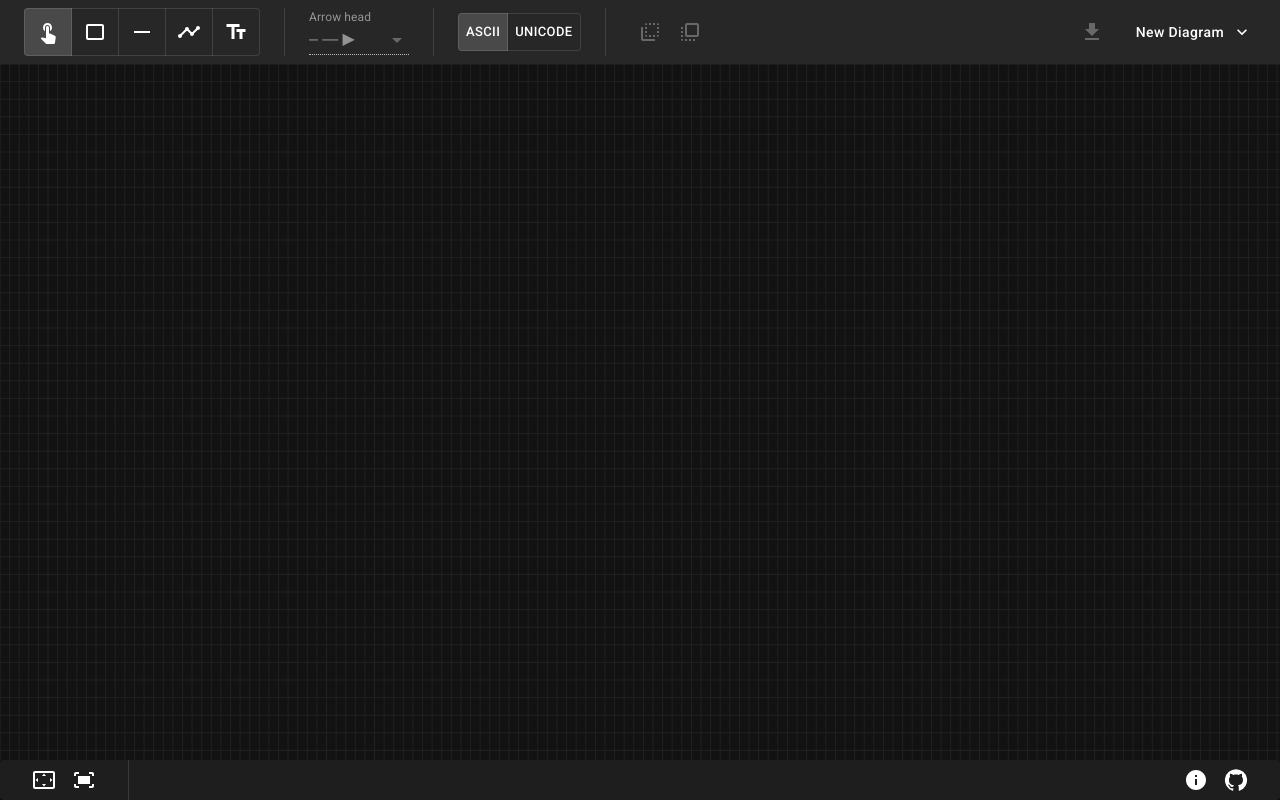
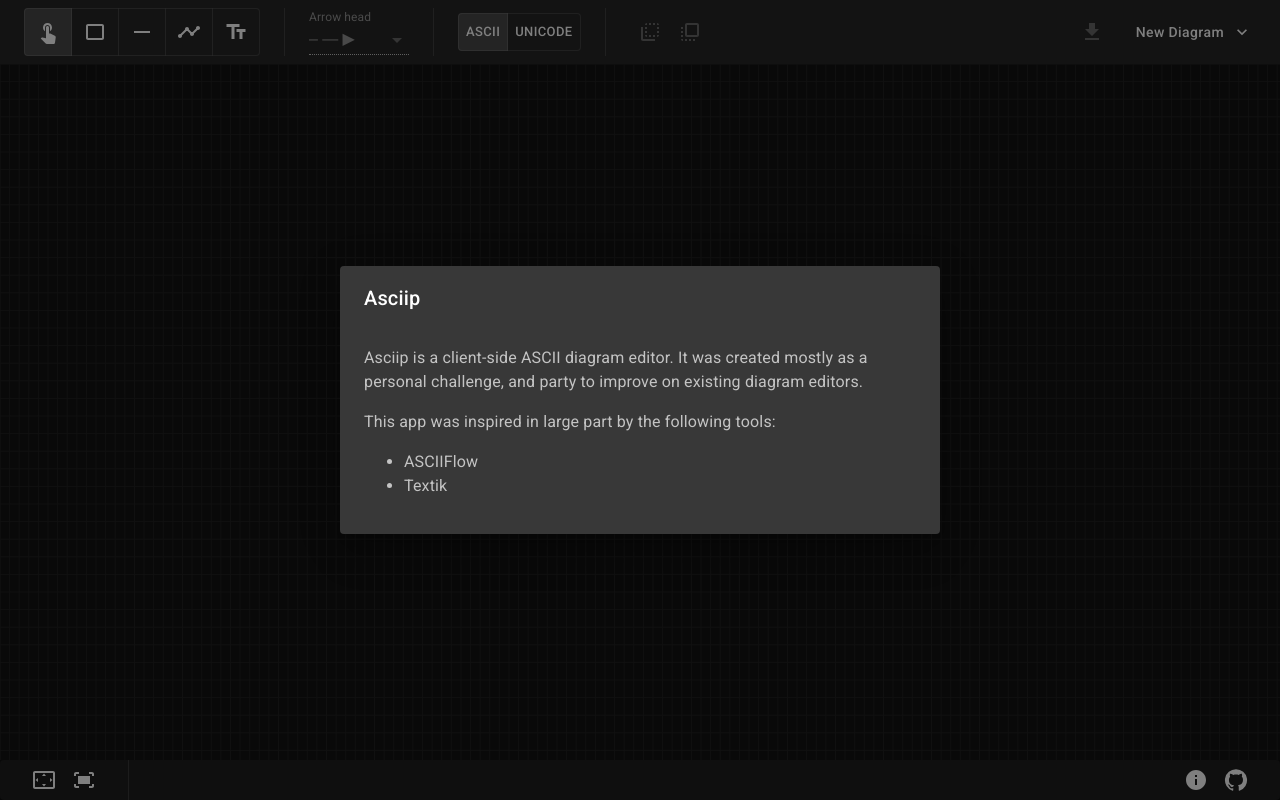
Before and after one commit to hhourani27/asciip, a React (Create React App) app: page / in a window 1280 px wide. Both pictures are taken after a click on the button 1196 px from the left and 780 px from the top of the page. Built offline with nearby package versions, Linux system fonts and the light colour scheme; a web font is replaced by a local one.

Commit message:
feat: add info dialog

```diff
--- a/src/components/dialogs/DeleteDiagramConfirmationDialog.tsx
+++ b/src/components/dialogs/DeleteDiagramConfirmationDialog.tsx
@@ -31,14 +31,13 @@
     <Dialog
       open
       onClose={cancelDelete}
-      aria-labelledby="alert-dialog-title"
-      aria-describedby="alert-dialog-description"
+      aria-labelledby="delete-confirmation-dialog"
     >
-      <DialogTitle id="alert-dialog-title">
+      <DialogTitle id="delete-confirmation-dialog-title">
         {`Delete Diagram "${deletedDiagramName}"`}
       </DialogTitle>
       <DialogContent>
-        <DialogContentText id="alert-dialog-description">
+        <DialogContentText id="delete-confirmation-dialog-description">
           Are you sure you want to delete this diagram?{" "}
         </DialogContentText>
       </DialogContent>
--- /dev/null
+++ b/src/components/dialogs/InfoDialog.tsx
@@ -0,0 +1,51 @@
+import {
+  Dialog,
+  DialogContent,
+  DialogContentText,
+  DialogTitle,
+} from "@mui/material";
+
+type InfoDialogProps = {
+  onClose: () => void;
+};
+
+export function InfoDialog({ onClose }: InfoDialogProps): JSX.Element {
+  return (
+    <Dialog
+      open
+      onClose={onClose}
+      aria-labelledby="alert-dialog-title"
+      aria-describedby="alert-dialog-description"
+    >
+      <DialogTitle id="alert-dialog-title">{"Asciip"}</DialogTitle>
+      <DialogContent>
+        <DialogContentText id="alert-dialog-description">
+          <p>
+            Asciip is a client-side ASCII diagram editor. It was created mostly
+            as a personal challenge, and party to improve on existing diagram
+            editors.
+          </p>
+          <p>
+            This app was inspired in large part by the following tools:
+            <ul>
+              <li>
+                <a
+                  href="https://asciiflow.com/"
+                  target="_blank"
+                  rel="noreferrer"
+                >
+                  ASCIIFlow
+                </a>
+              </li>
+              <li>
+                <a href="https://textik.com/" target="_blank" rel="noreferrer">
+                  Textik
+                </a>
+              </li>
+            </ul>
+          </p>
+        </DialogContentText>
+      </DialogContent>
+    </Dialog>
+  );
+}
--- a/src/components/footer/FooterInfo.tsx
+++ b/src/components/footer/FooterInfo.tsx
@@ -1,12 +1,21 @@
 import { ButtonGroup, IconButton, Tooltip } from "@mui/material";
 import GitHubIcon from "@mui/icons-material/GitHub";
 import InfoIcon from "@mui/icons-material/Info";
+import { useState } from "react";
+import { InfoDialog } from "../dialogs/InfoDialog";
 
 export function FooterInfo(): JSX.Element {
+  const [infoDialogOpen, setInfoDialogOpen] = useState<boolean>(false);
+
   return (
+    <>
       <ButtonGroup size="small">
         <Tooltip title="What is this?" arrow>
-        <IconButton aria-label="info" size="medium" onClick={() => {}}>
+          <IconButton
+            aria-label="info"
+            size="medium"
+            onClick={() => setInfoDialogOpen(true)}
+          >
             <InfoIcon fontSize="inherit" />
           </IconButton>
         </Tooltip>
@@ -15,12 +24,19 @@
             aria-label="View GitHub repo"
             size="medium"
             onClick={() =>
-            window.open("https://github.com/hhourani27/ascii-diagram", "_blank")
+              window.open(
+                "https://github.com/hhourani27/ascii-diagram",
+                "_blank"
+              )
             }
           >
             <GitHubIcon fontSize="inherit" />
           </IconButton>
         </Tooltip>
       </ButtonGroup>
+      {infoDialogOpen && (
+        <InfoDialog onClose={() => setInfoDialogOpen(false)} />
+      )}
+    </>
   );
 }
--- a/src/index.css
+++ b/src/index.css
@@ -6,3 +6,8 @@
   margin: 0;
   padding: 0;
 }
+
+a {
+  color: inherit; /* blue colors for links too */
+  text-decoration: inherit; /* no underline */
+}
```
Lines whose indentation alone changed are shown as unchanged.
